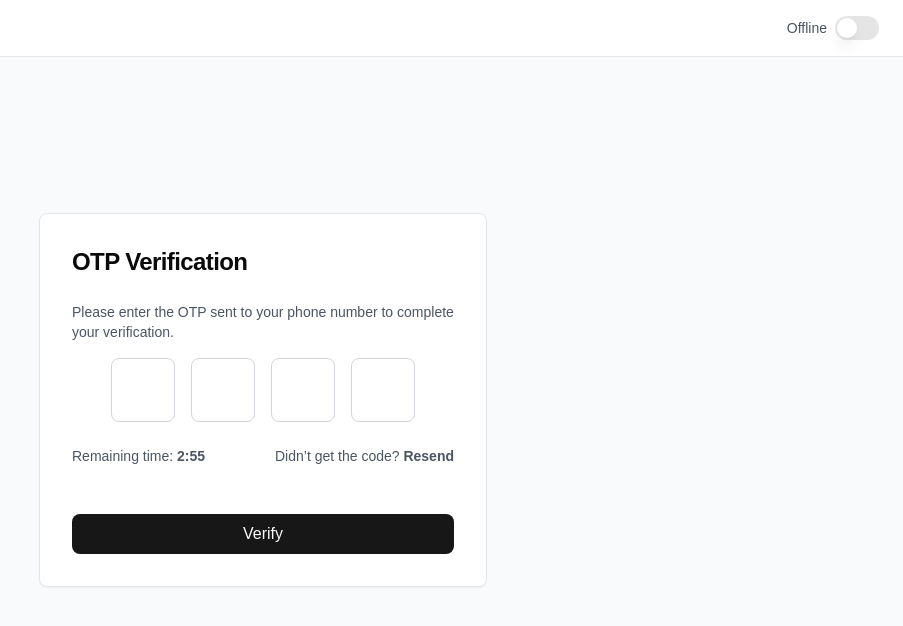
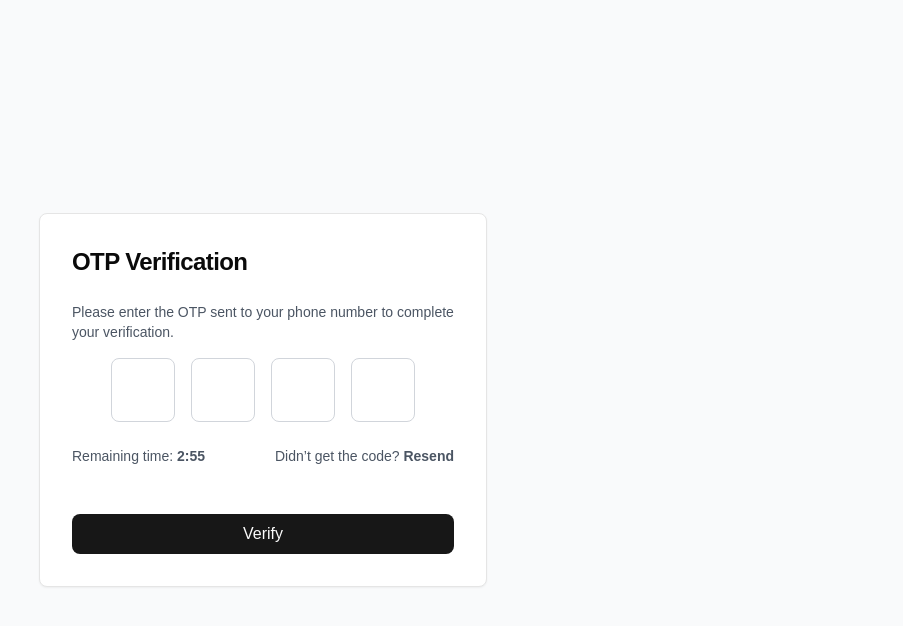
Before and after one commit to vedantbhamare-11/whizz-dashboard, a Next.js app: page /otp-verification in a window 1280 px wide. Shown: the top 626 px of the page, without its empty margins (377-1280 px from the left). Built offline with nearby package versions, Linux system fonts and the light colour scheme.

Commit message:
resolved the build errors releted to header

```diff
--- a/src/app/otp-verification/page.tsx
+++ b/src/app/otp-verification/page.tsx
@@ -92,12 +92,7 @@ const OTPVerificationPage = () => {
 
   return (
     <div className="flex flex-col h-screen bg-[#F3F3F3]">
-      <Header
-        showBell={false}
-        showUser={false}
-        showSwitch={false}
-        showHamburger={false}
-      />
+
 
       {/* Main Content */}
       <div className="flex items-center justify-center flex-1 px-4 sm:px-6 lg:px-8 bg-gray-50">
--- a/src/app/signin/page.tsx
+++ b/src/app/signin/page.tsx
@@ -47,7 +47,6 @@ const SignIn = () => {
   return (
     <div className="flex flex-col h-screen bg-[#F3F3F3]">
       {/* Header without Bell, User Icon, Switch, and Hamburger */}
-      <Header showBell={false} showUser={false} showSwitch={false} showHamburger={false} />
 
       {/* Main Content */}
       <div className="flex items-center justify-center flex-1 px-4 sm:px-6 lg:px-8 bg-gray-50">
--- a/src/app/signup/page.tsx
+++ b/src/app/signup/page.tsx
@@ -73,7 +73,6 @@ const SignUpPage = () => {
   return (
     <div className="flex flex-col h-screen bg-[#F3F3F3]">
       {/* Header without Bell, User Icon, Switch, and Hamburger */}
-      <Header showBell={false} showUser={false} showSwitch={false} showHamburger={false} />
 
       {/* Main Content */}
       <div className="flex items-center justify-center flex-1 px-4 sm:px-6 lg:px-8 bg-gray-50">
```
